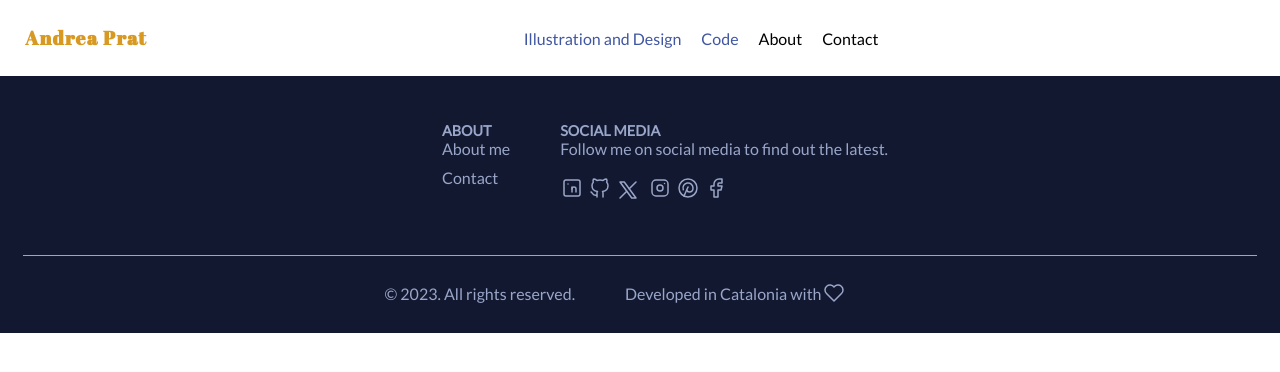
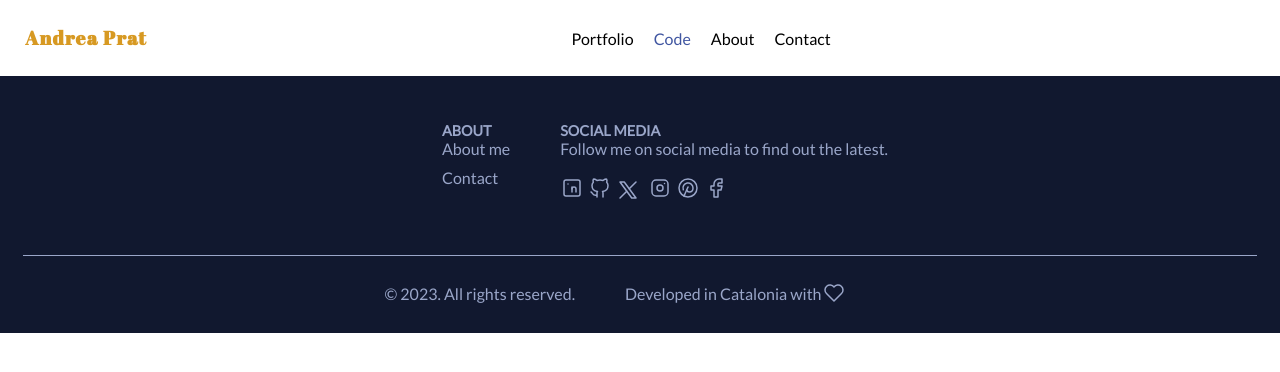
Before and after one commit to AndPrat/andreaprat, a React (Vite) app: page / in a window 1280 px wide. Shown: the top 372 px of the page. Built offline with nearby package versions, Linux system fonts and the light colour scheme.

Commit message:
Add PortfolioPage in the NavigationBar component

```diff
--- a/src/components/NavigationBar/NavigationBar.tsx
+++ b/src/components/NavigationBar/NavigationBar.tsx
@@ -7,8 +7,8 @@ const NavigationBar = (): React.ReactElement => {
     <nav className="navigation">
       <ul className="navigation__list">
         <li>
-          <NavLink to="" className="navigation__link">
-            Illustration and Design
+          <NavLink to={paths.portfolioPage} className="navigation__link">
+            Portfolio
           </NavLink>
           <NavLink to="" className="navigation__link">
             Code
```
